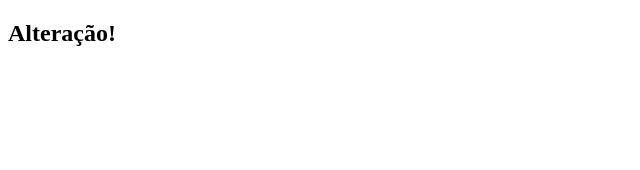
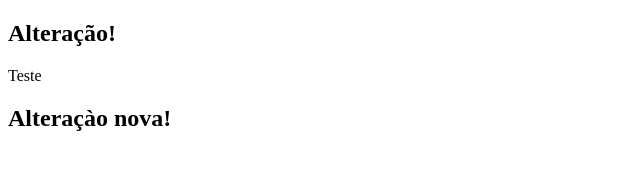
Before and after one commit to renansnog/arquivos_para_estudo, a plain HTML site: page index.html in a window 1280 px wide. Shown: the whole page, without its empty margins (0-640 px from the left). Drawn offline with Linux system fonts and the light colour scheme.

Commit message:
Enviando alterações

```diff
--- a/index.html
+++ b/index.html
@@ -7,5 +7,7 @@
   </head>
   <body>
     <h2>Alteração!</h2>
+    <p>Teste</p>
+    <h2>Alteraçào nova!</h2>
   </body>
 </html>
```
